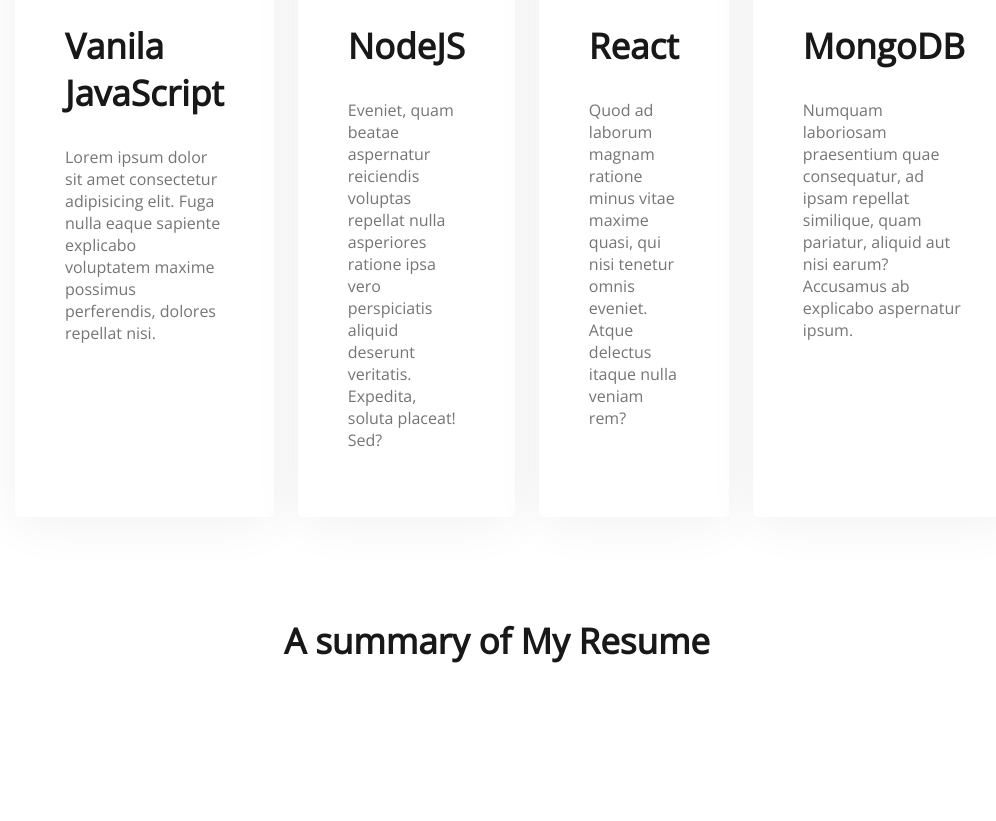
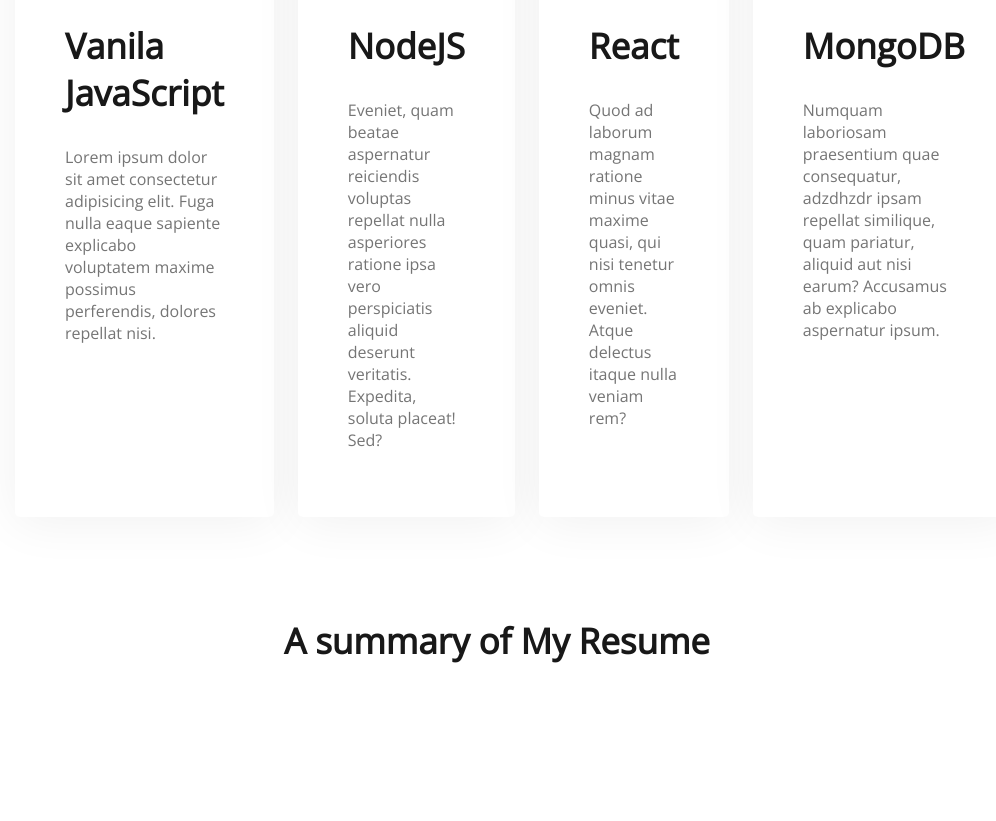
Before and after one commit to mkhshohud99/my-portfolio, a plain HTML site: page index.html in a window 1280 px wide. Shown: the part 2088-2909 px from the top of the page, without its empty margins (143-1139 px from the left). Drawn offline with nearby package versions, Linux system fonts and the light colour scheme.

Commit message:
commt it

```diff
--- a/index.html
+++ b/index.html
@@ -80,7 +80,7 @@
                     <div class="skill">
                         <img src="images/icons/mongo.png" alt="">
                         <h4 class="skill-title">MongoDB</h4>
-                        <p class="skill-description">Numquam laboriosam praesentium quae consequatur, ad ipsam repellat similique, quam pariatur, aliquid aut nisi earum? Accusamus ab explicabo aspernatur ipsum.</p>
+                        <p class="skill-description">Numquam laboriosam praesentium quae consequatur, adzdhzdr ipsam repellat similique, quam pariatur, aliquid aut nisi earum? Accusamus ab explicabo aspernatur ipsum.</p>
                     </div>
                 </div>
         </div>
```
